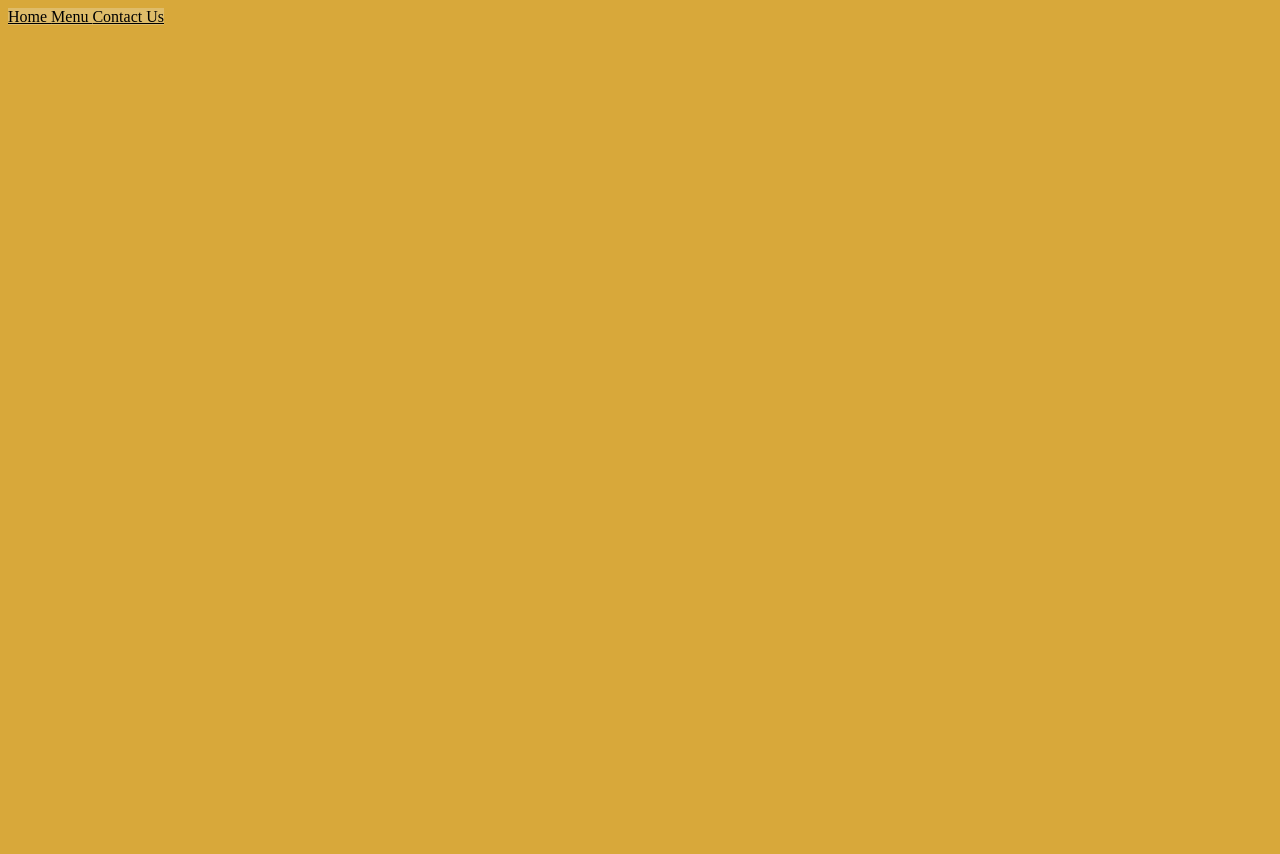
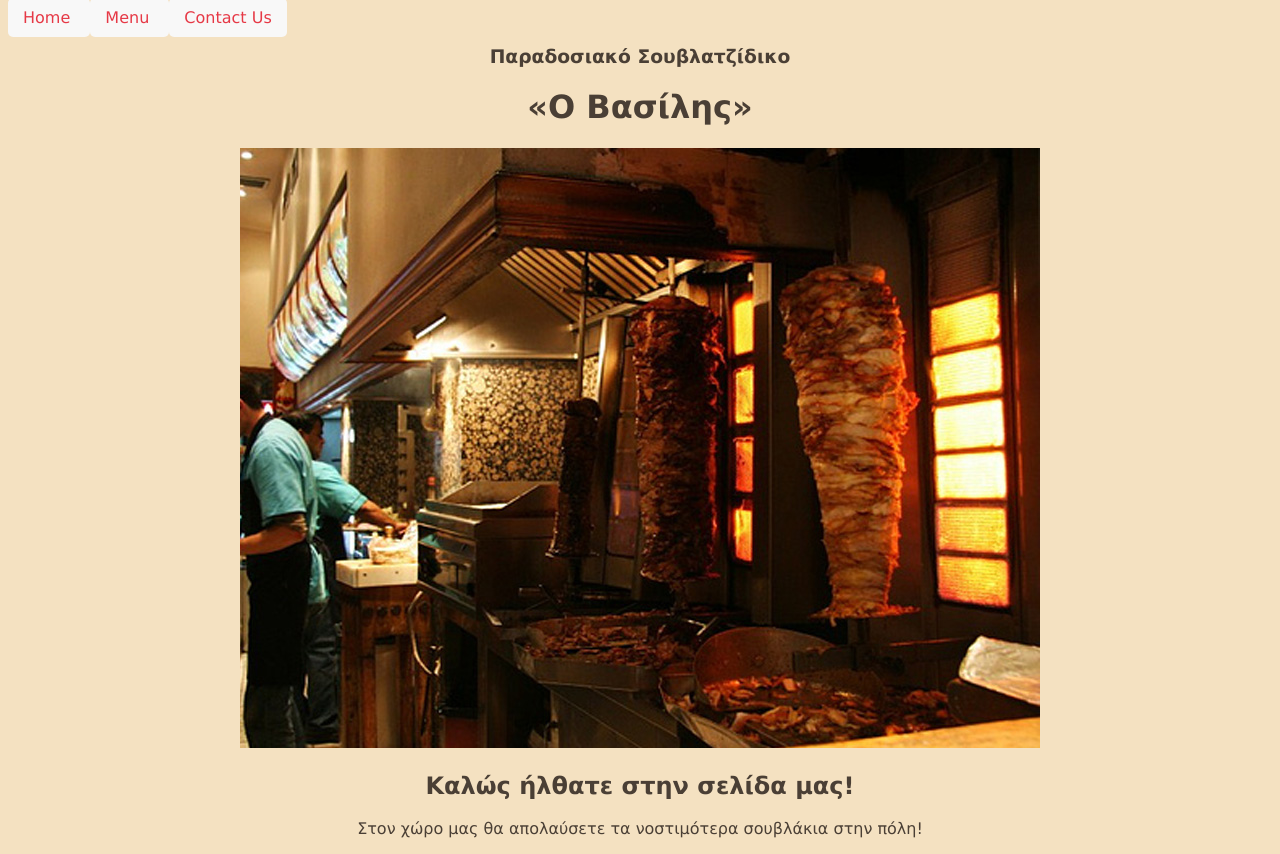
Before and after one commit to BillMaN89/restaurant-page, a website built with webpack: page src/template.html in a window 1280 px wide. Before the commit the page ends 800 px from the top, so only its background shows below. Built offline with nearby package versions, Linux system fonts and the light colour scheme.

Commit message:
finish home page

```diff
--- a/src/index.js
+++ b/src/index.js
@@ -1,4 +1,11 @@
 import "./styles.css";
+import HomePage from "./modules/home.js";
 
-console.log("It works!");
-alert("It wooorks!")
+function LoadPage() {
+    const content = document.getElementById("content");
+    content.textContent = "";
+
+    content.appendChild(HomePage());
+}
+
+document.addEventListener("DOMContentLoaded", LoadPage);
--- a/src/modules/home.js
+++ b/src/modules/home.js
@@ -0,0 +1,30 @@
+import RestaurantImage from "../assets/restaurant.jpg";
+
+export default function HomePage() {
+    const HomeDiv = document.createElement("div");
+    HomeDiv.classList.add("home");
+
+    const type = document.createElement("h3");
+    type.textContent = "Παραδοσιακό Σουβλατζίδικο"
+
+    const HeadLine = document.createElement("h1");
+    HeadLine.textContent = "«Ο Βασίλης»"
+
+    const WelcomeMessage = document.createElement("h2");
+    WelcomeMessage.textContent = "Καλώς ήλθατε στην σελίδα μας!";
+
+    const Description = document.createElement("p");
+    Description.textContent = "Στον χώρο μας θα απολαύσετε τα νοστιμότερα σουβλάκια στην πόλη!"
+
+    const image = document.createElement("img");
+    image.src = RestaurantImage;
+    image.alt = "Εσωτερικός χώρος μαγαζιού";
+
+    HomeDiv.appendChild(type);
+    HomeDiv.appendChild(HeadLine);
+    HomeDiv.appendChild(image);
+    HomeDiv.appendChild(WelcomeMessage);
+    HomeDiv.appendChild(Description);
+
+    return HomeDiv;
+}
--- a/src/styles.css
+++ b/src/styles.css
@@ -1,8 +1,39 @@
 body{
-    background-color: rgb(216, 168, 58);
+    font-family: Verdana, Geneva, Tahoma, sans-serif;
+    background-color: #f4e1c1;
+    color: #4a3f35; /* Σκούρο καφέ για το κείμενο */
+    /* display: flex;
+    align-items: center; */
 }
 
-a{
-    background-color: rgb(223, 188, 105);
-    color: black;
+/* header{
+    width: 30%;
+    margin: 10px;
+} */
+
+
+nav a {
+    text-decoration: none;
+    color: #e63946;
+    padding: 10px 15px;
+    background-color: #f8f8f8;
+    border-radius: 5px;
+    transition: 0.3s;
 }
+
+/* #content{
+    display: flex;
+    align-items: center;
+    padding: 15px;
+} */
+
+
+/* .home img{
+    width: 100%;
+    height: auto;
+    margin: auto;
+} */
+
+.home{
+    text-align: center;
+}
```
Also changed, not shown: src/assets/restaurant.jpg (added).
